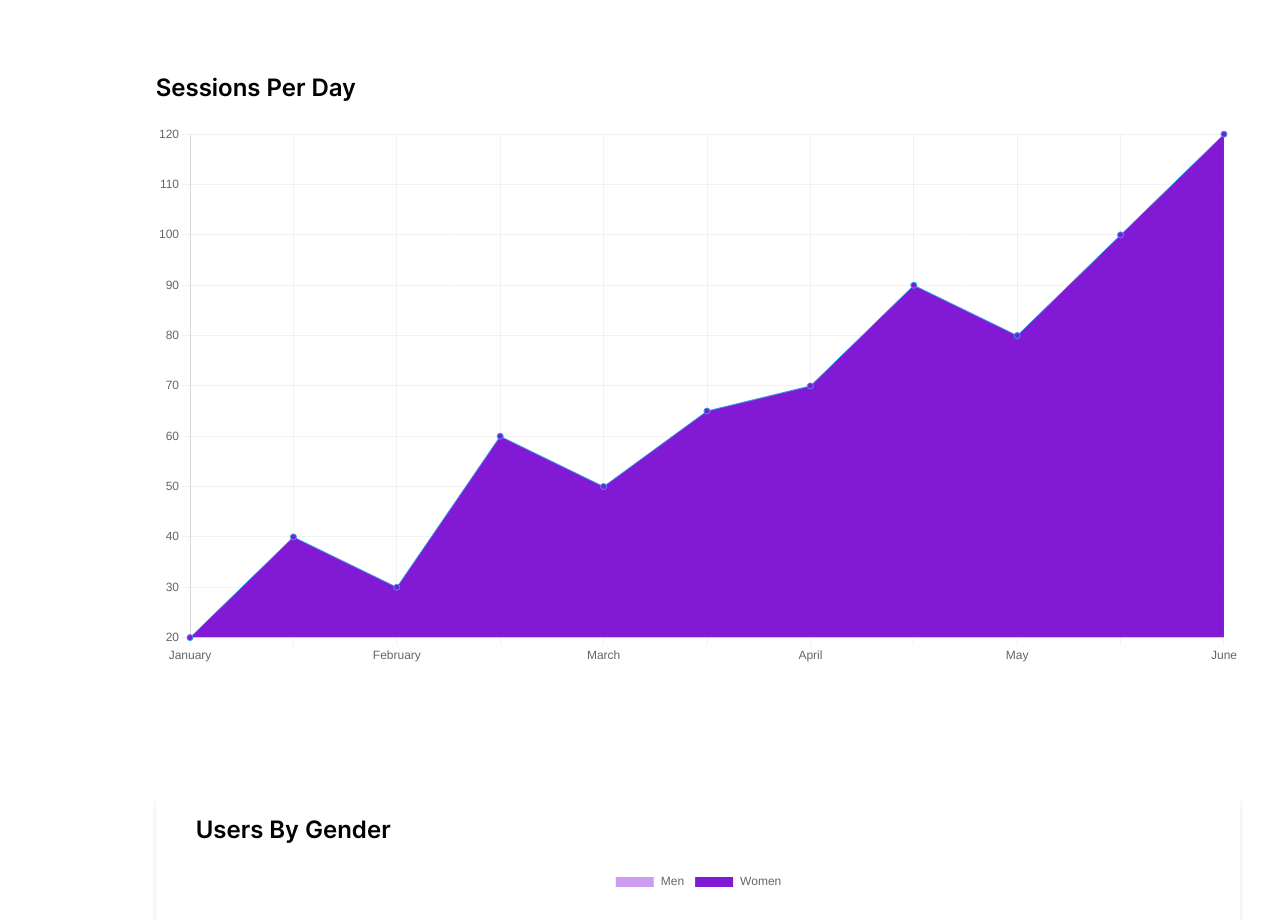
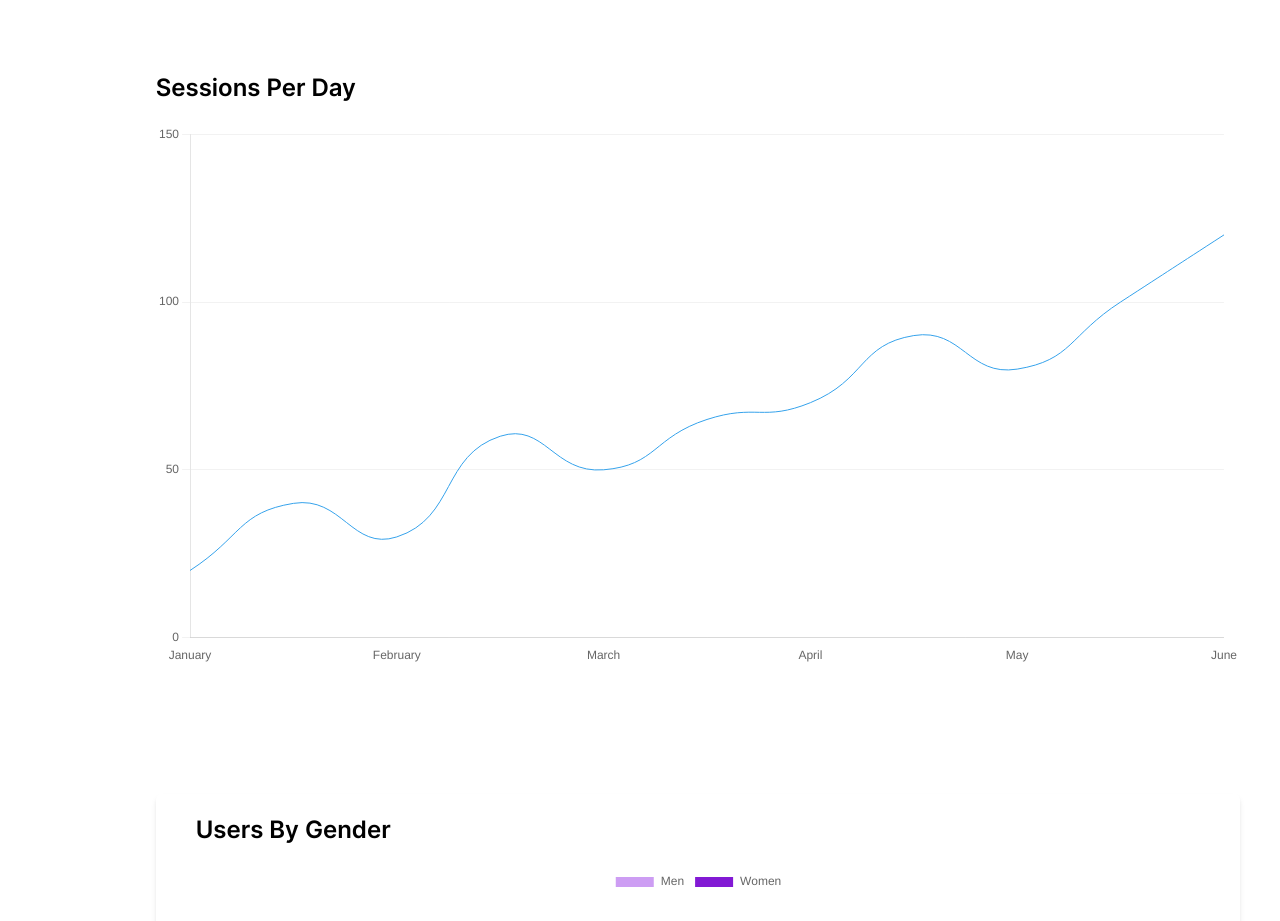
Before and after one commit to chizidotdev/solid-octo-eureka, a Next.js app: page /dashboard in a window 1280 px wide. Shown: the part 2200-3121 px from the top of the page. Built offline with nearby package versions, Linux system fonts and the light colour scheme.

Commit message:
fix: modify sessions per day data and style chart

```diff
--- a/src/module/analytics/components/sessions-per-day.tsx
+++ b/src/module/analytics/components/sessions-per-day.tsx
@@ -1,3 +1,4 @@
+import type { ChartData } from "chart.js";
 import { Line } from "react-chartjs-2";
 
 const labels = [
@@ -14,16 +15,18 @@ const labels = [
   "June",
 ];
 
-export const data = {
+export const data: ChartData<"line", number[], string> = {
   labels,
   datasets: [
     {
-      fill: true,
+      fill: { above: "#f5f5f5" },
       data: [20, 40, 30, 60, 50, 65, 70, 90, 80, 100, 120],
-      // data: randNumber({ length: 30 }),
       borderColor: "rgb(53, 162, 235)",
       backgroundColor: "#8219D4",
       borderWidth: 1,
+      pointBorderColor: "transparent",
+      pointBackgroundColor: "transparent",
+      tension: 0.5,
     },
   ],
 };
@@ -38,8 +41,8 @@ export function SessionsPerDay() {
           title: { display: false },
         },
         scales: {
-          x: { grid: { lineWidth: 0.5 } },
-          y: { grid: { lineWidth: 0.5 } },
+          x: { grid: { display: false } },
+          y: { grid: { lineWidth: 0.5 }, ticks: { stepSize: 50 } },
         },
       }}
       data={data}
```
